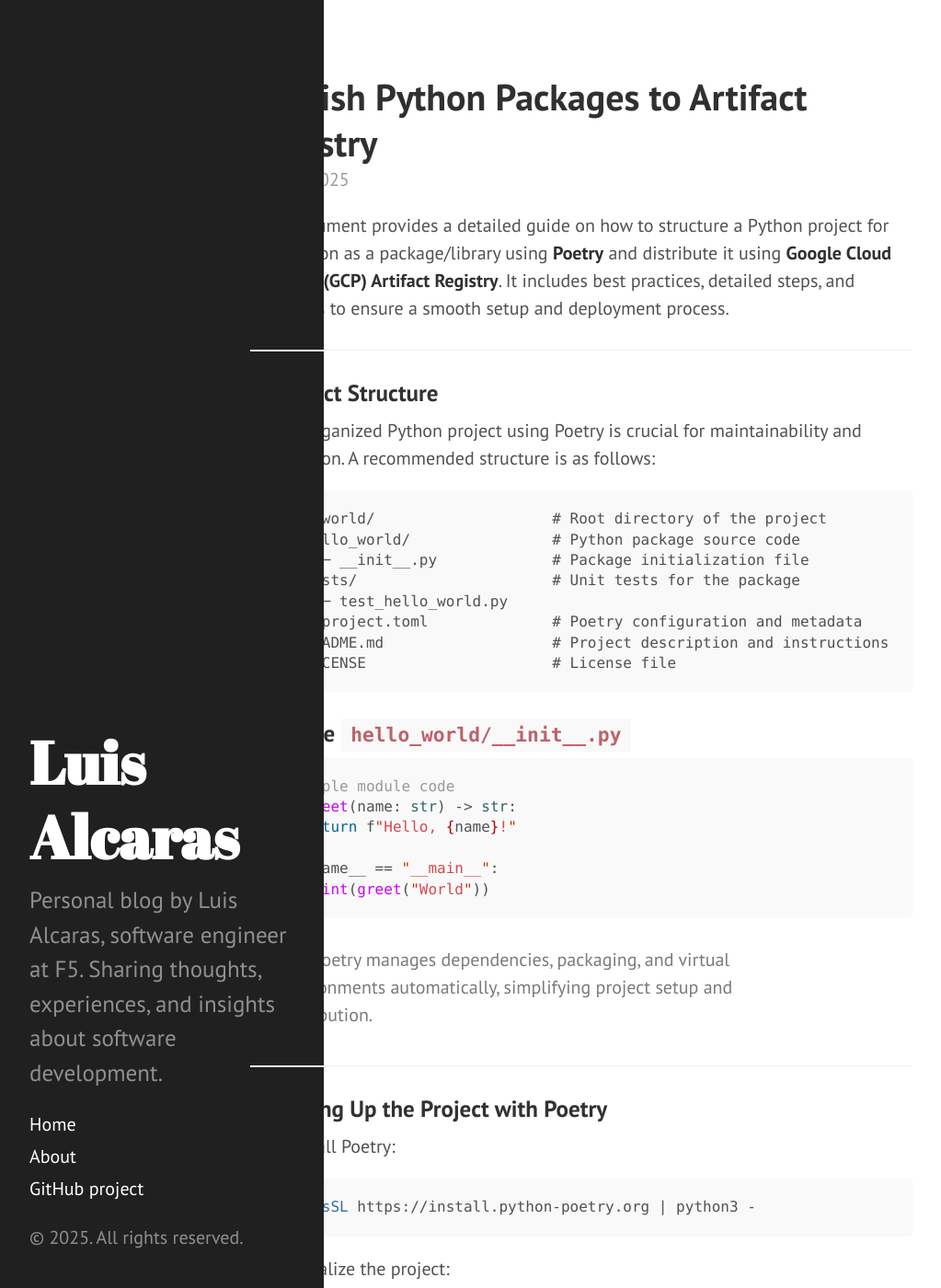
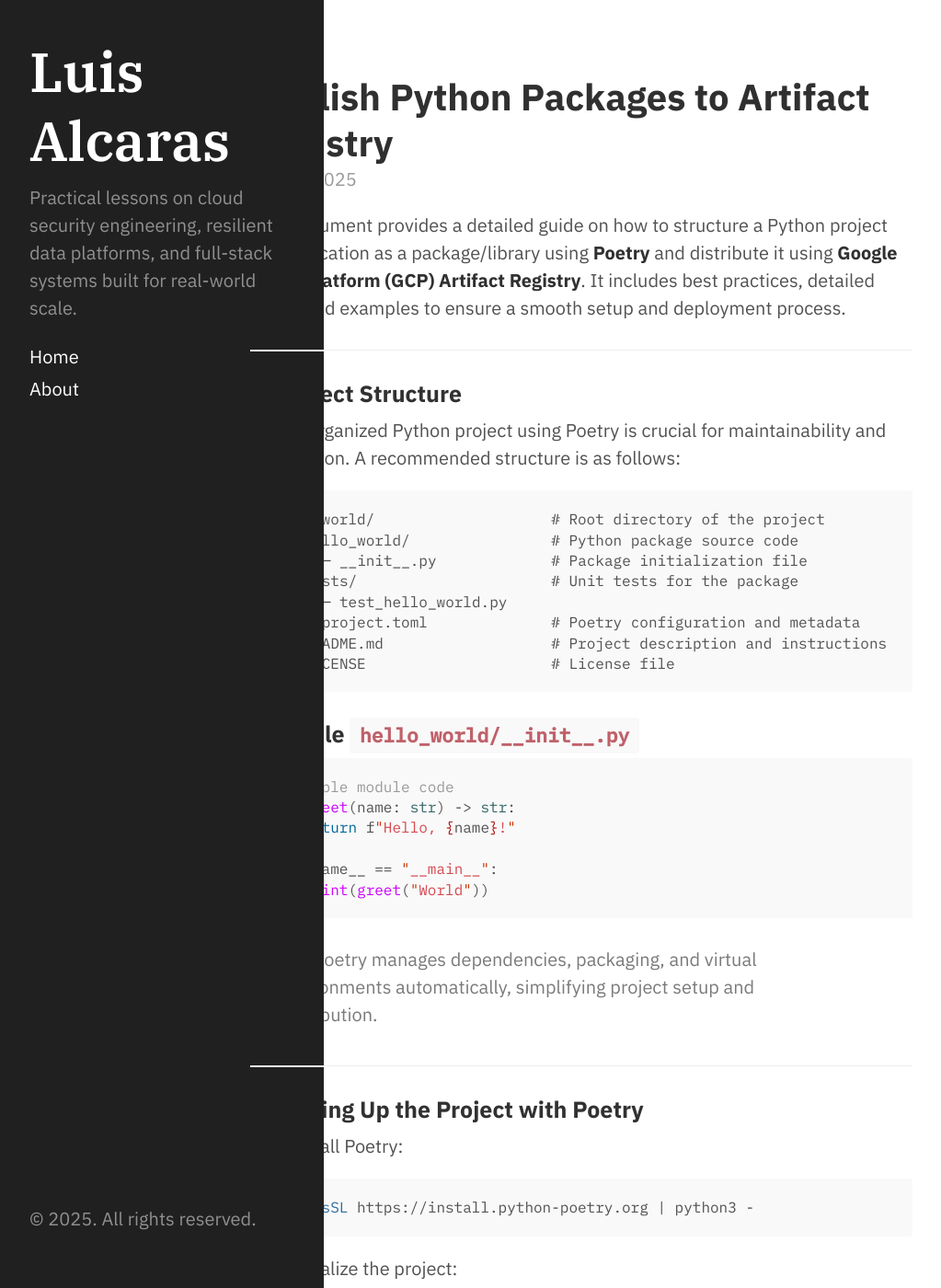
Before and after one commit to luisalcarasr/blog, a Jekyll site: the page built from index.html, in a window 1280 px wide and 1400 px high. Shown: the whole window at 92% size, without its empty margins (8-1031 px from the left). Built offline with Jekyll 4.4.1, drawn with Linux system fonts in a browser that asks for light colours; the list of posts is cut into pages by our own code.

```diff
--- a/_config.yml
+++ b/_config.yml
@@ -8,7 +8,7 @@
 # Setup
 title:            Luis Alcaras
 tagline:          'Software Engineer at F5'
-description:      'Personal blog by Luis Alcaras, software engineer at F5. Sharing thoughts, experiences, and insights about software development.'
+description:      "Practical lessons on cloud security engineering, resilient data platforms, and full-stack systems built for real-world scale."
 url:              https://luisalcarasr.github.io
 baseurl:          /blog
 
--- a/_includes/head.html
+++ b/_includes/head.html
@@ -18,7 +18,9 @@
   <link rel="stylesheet" href="{{ site.baseurl }}/public/css/poole.css">
   <link rel="stylesheet" href="{{ site.baseurl }}/public/css/syntax.css">
   <link rel="stylesheet" href="{{ site.baseurl }}/public/css/hyde.css">
-  <link rel="stylesheet" href="http://fonts.googleapis.com/css?family=PT+Sans:400,400italic,700|Abril+Fatface">
+  <link rel="preconnect" href="https://fonts.googleapis.com">
+  <link rel="preconnect" href="https://fonts.gstatic.com" crossorigin>
+  <link rel="stylesheet" href="https://fonts.googleapis.com/css2?family=IBM+Plex+Mono:wght@400;500&family=IBM+Plex+Sans:wght@400;500;700&family=IBM+Plex+Serif:wght@400;600&display=swap">
 
   <!-- Icons -->
   <link rel="apple-touch-icon-precomposed" sizes="144x144" href="{{ site.baseurl }}/public/apple-touch-icon-144-precomposed.png">
--- a/_includes/sidebar.html
+++ b/_includes/sidebar.html
@@ -25,10 +25,8 @@
           {% endif %}
         {% endif %}
       {% endfor %}
-
-      <a class="sidebar-nav-item" href="{{ site.github.repo }}">GitHub project</a>
     </nav>
 
-    <p>&copy; {{ site.time | date: '%Y' }}. All rights reserved.</p>
+    <p class="sidebar-footer sidebar-copyrights">&copy; {{ site.time | date: '%Y' }}. All rights reserved.</p>
   </div>
 </div>
--- a/public/css/hyde.css
+++ b/public/css/hyde.css
@@ -32,7 +32,7 @@
  */
 
 html {
-  font-family: "PT Sans", Helvetica, Arial, sans-serif;
+  font-family: "IBM Plex Sans", "Helvetica Neue", Helvetica, Arial, sans-serif;
 }
 @media (min-width: 48em) {
   html {
@@ -79,8 +79,8 @@
 .sidebar-about h1 {
   color: #fff;
   margin-top: 0;
-  font-family: "Abril Fatface", serif;
-  font-size: 3.25rem;
+  font-family: "IBM Plex Serif", "Times New Roman", Times, serif;
+  font-size: 3rem;
 }
 
 /* Sidebar nav */
@@ -107,13 +107,19 @@
 
 @media (min-width: 48em) {
   .sidebar-sticky {
-    position: absolute;
-    right:  1rem;
-    bottom: 1rem;
-    left:   1rem;
+    display: flex;
+    flex-direction: column;
+    height: 100%;
+  }
+
+  .sidebar-nav {
+    flex-grow: 1;
+  }
+
+  .sidebar-footer {
+    margin-top: auto;
   }
 }
-
 
 /* Container
  *
@@ -171,7 +177,6 @@
 /*
  * Themes
  *
- * As of v1.1, Hyde includes optional themes to color the sidebar and links
  * within blog posts. To use, add the class of your choosing to the `body`.
  */
 
--- a/public/css/poole.css
+++ b/public/css/poole.css
@@ -48,7 +48,7 @@
 }
 
 html {
-  font-family: "Helvetica Neue", Helvetica, Arial, sans-serif;
+  font-family: "IBM Plex Sans", "Helvetica Neue", Helvetica, Arial, sans-serif;
   font-size: 16px;
   line-height: 1.5;
 }
@@ -150,7 +150,7 @@
 /* Code */
 code,
 pre {
-  font-family: Menlo, Monaco, "Courier New", monospace;
+  font-family: "IBM Plex Mono", Menlo, Monaco, "Courier New", monospace;
 }
 code {
   padding: .25em .5em;
@@ -259,7 +259,7 @@
  */
 
 .lead {
-  font-size: 1.25rem;
+  font-size: 1rem;
   font-weight: 300;
 }
 
@@ -389,7 +389,7 @@
   overflow: hidden; /* clearfix */
   margin-left: -1rem;
   margin-right: -1rem;
-  font-family: "PT Sans", Helvetica, Arial, sans-serif;
+  font-family: "IBM Plex Sans", "Helvetica Neue", Helvetica, Arial, sans-serif;
   color: #ccc;
   text-align: center;
 }
```
